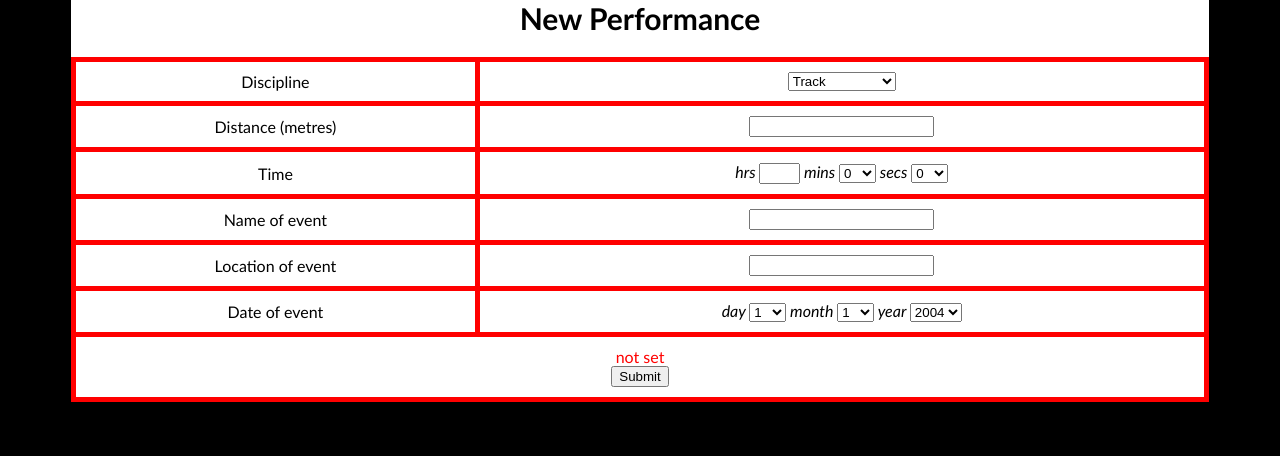
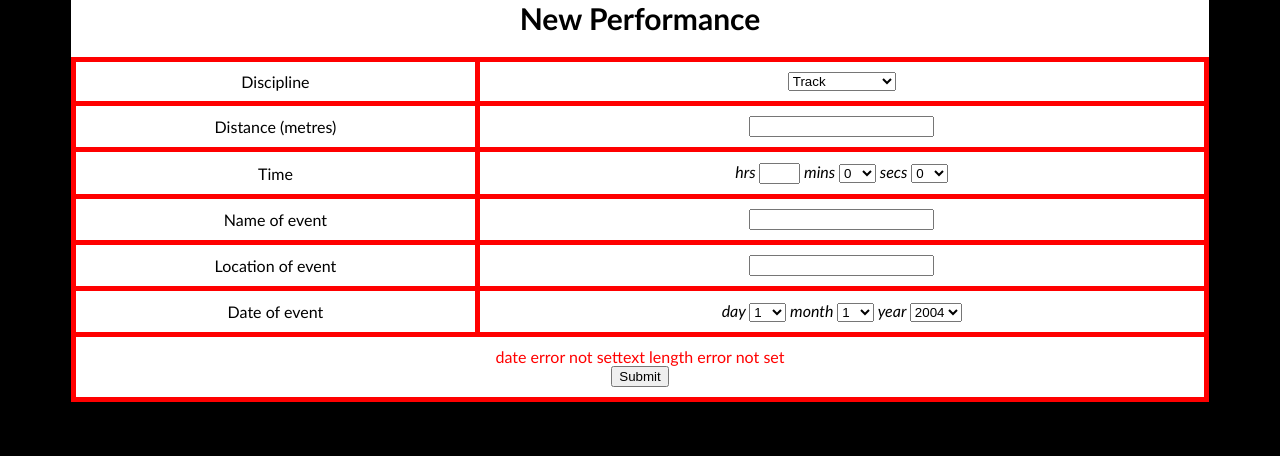
Before and after one commit to Jad1/myperformances, a CodeIgniter app: page /index.php/validation/index in a window 1280 px wide. Shown: the part 65-521 px from the top of the page. Run offline with CodeIgniter, Linux system fonts and the light colour scheme; some libraries are stand-ins or nearby versions.

Commit message:
Added error message for invalid text length

```diff
--- a/application/views/newperformanceview.php
+++ b/application/views/newperformanceview.php
@@ -105,11 +105,20 @@
 						<?php
 							if(isset($dateerror))
 							{
-								print $dateerror;
+								print $dateerror . "<br />";
 							}
 							else
 							{
-								print "not set";
+								print "date error not set";
+							}
+
+							if(isset($textlengtherror))
+							{
+								print $textlengtherror . "<br />";
+							}
+							else
+							{
+								print "text length error not set";
 							}
 						?>
 					</section>
```
